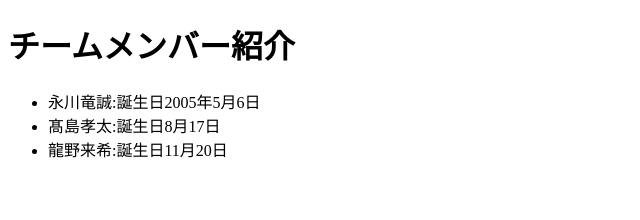
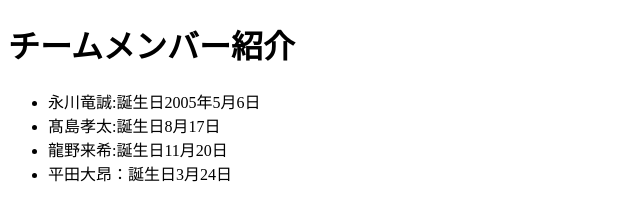
Before and after one commit to ryusei82/kadai3, a plain HTML site: page index.html in a window 1280 px wide. Shown: the whole page, without its empty margins (0-640 px from the left). Drawn offline with Linux system fonts and the light colour scheme.

Commit message:
Update index.html

```diff
--- a/index.html
+++ b/index.html
@@ -12,6 +12,7 @@
         <li>永川竜誠:誕生日2005年5月6日</li>
         <li>髙島孝太:誕生日8月17日</li>
         <li>龍野来希:誕生日11月20日</li>
+        <li>平田大昂：誕生日3月24日</li>
     </ul>
 </body>
 </html>
```
